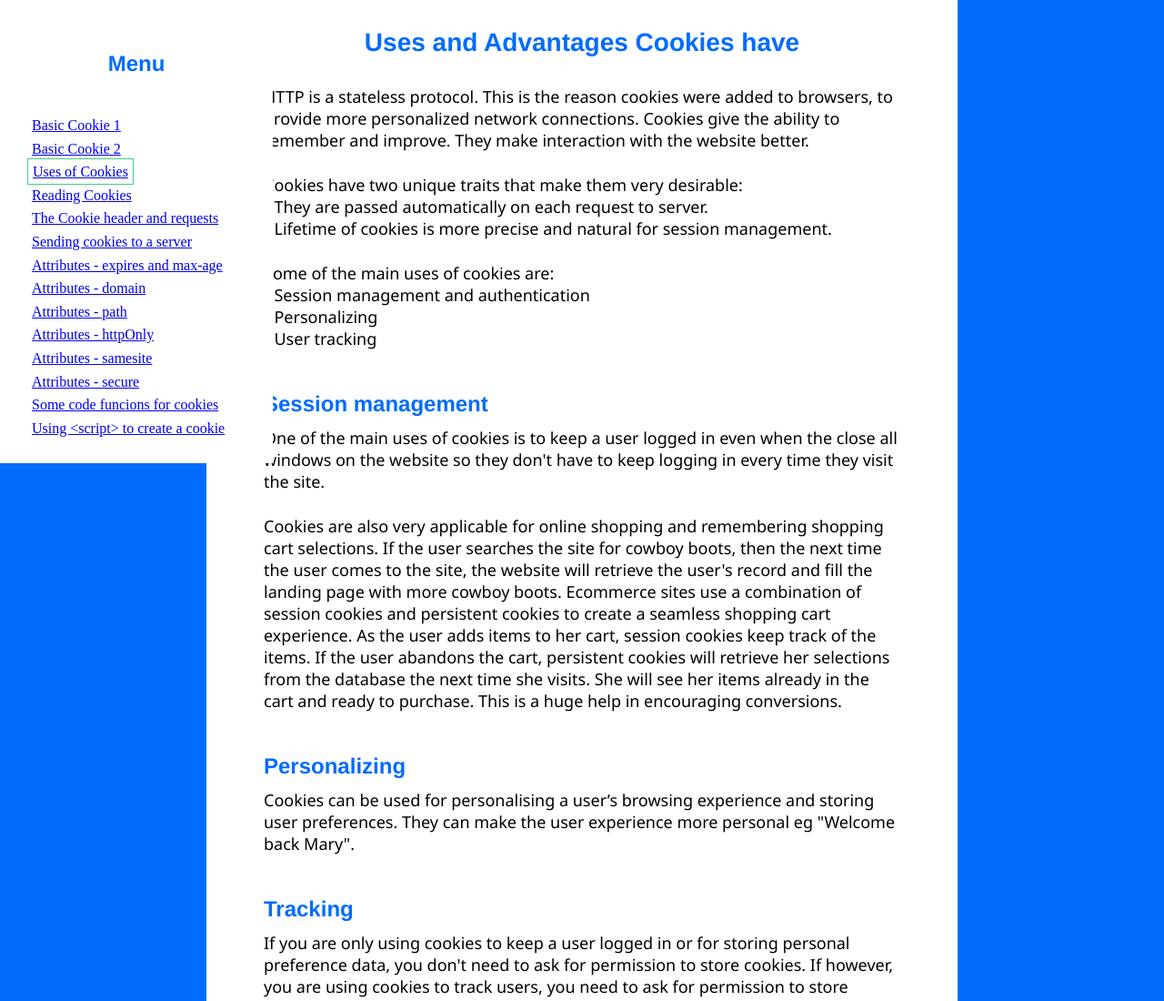
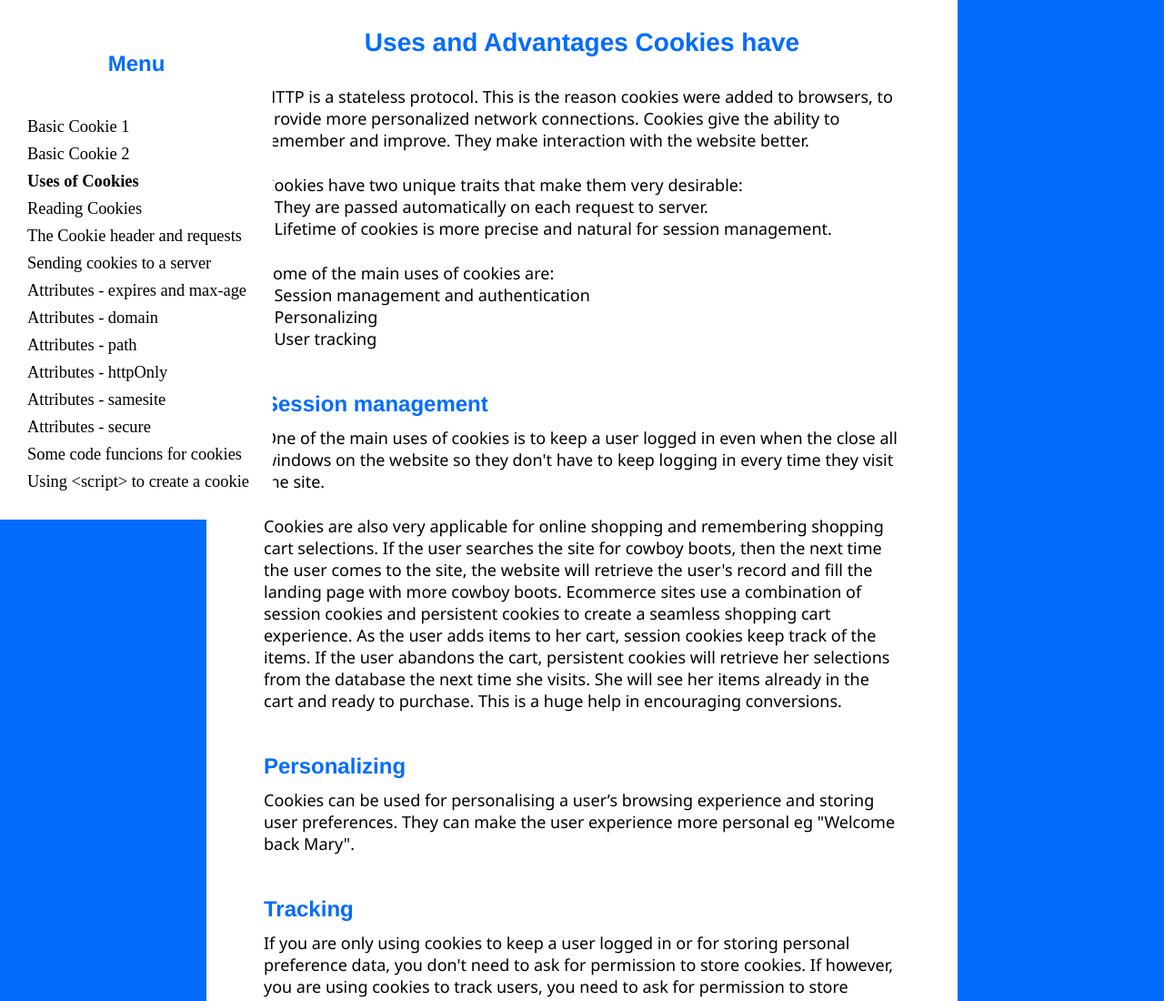
Before and after one commit to chrisjwaddell/cookies-guide, a website: page client/03-uses.html in a window 1280 px wide. Shown: the top 1100 px of the page at 91% size. Drawn offline with Linux system fonts and the light colour scheme.

Commit message:
TOC style changed

```diff
--- a/client/03-uses.html
+++ b/client/03-uses.html
@@ -17,7 +17,7 @@
 
 		<sidebar class="e-sidebar">
 			<h2>Menu</h2>
-			<ul>
+			<ul class="toc">
 
 			</ul>
 		</sidebar>
--- a/client/scripts/app.js
+++ b/client/scripts/app.js
@@ -101,7 +101,7 @@ function createSidebar(filename) {
 	let fileIndexSelected = 0
 	TOC.forEach((menuitem, i) => {
 		const elLi = createElementAtt(elUL, 'li', [], [], '')
-		const classes = ['link']
+		const classes = ['link', 'toc__item']
 
 		if (filename === menuitem.filename) {
 			classes.push('selected')
--- a/client/style/app.css
+++ b/client/style/app.css
@@ -179,10 +179,6 @@ ul li {
 	line-height: 1.6;
 }
 
-.link.selected {
-	/* background-color: #555555; */
-	border: 1px solid #44cc88;
-}
 
 
 sidebar li {
@@ -267,6 +263,30 @@ sidebar ul li:first-of-type {
 	margin-top: 35px;
 }
 
+sidebar ul li {
+	height: 30px;
+}
+
+.toc__item {
+	color: #000;
+	font-weight: 400;
+	margin-top: 0;
+	margin-bottom: 0;
+	font-size: 1.15rem;
+	margin: 0;
+	padding: 0;
+	border: 0;
+	text-decoration: none !important;
+	cursor: pointer;
+	/* transition: color .35s ease-in; */
+}
+
+.toc__item.selected {
+	font-weight: 600;
+	text-decoration: underline;
+}
+
+
 .add {
 	border: 1px solid #016cfe;
 }
```
Also changed, not shown: client/01-basic-cookie-1.html (+1 -1 lines), client/02-basic-cookie-2.html (+1 -1 lines), client/04-reading-cookies.html (+1 -1 lines), client/05-the-cookie-header.html (+1 -1 lines), client/06-send-cookie-to-server.html (+1 -1 lines), client/07-cookie-expiry.html (+1 -1 lines), client/08-cookie-domain.html (+1 -1 lines), client/09-path.html (+1 -1 lines), client/10-httponly.html (+1 -1 lines), client/11-samesite.html (+1 -1 lines), client/12-secure.html (+1 -1 lines), client/13-code.html (+1 -1 lines), client/14-script-cookie.html (+1 -1 lines).
